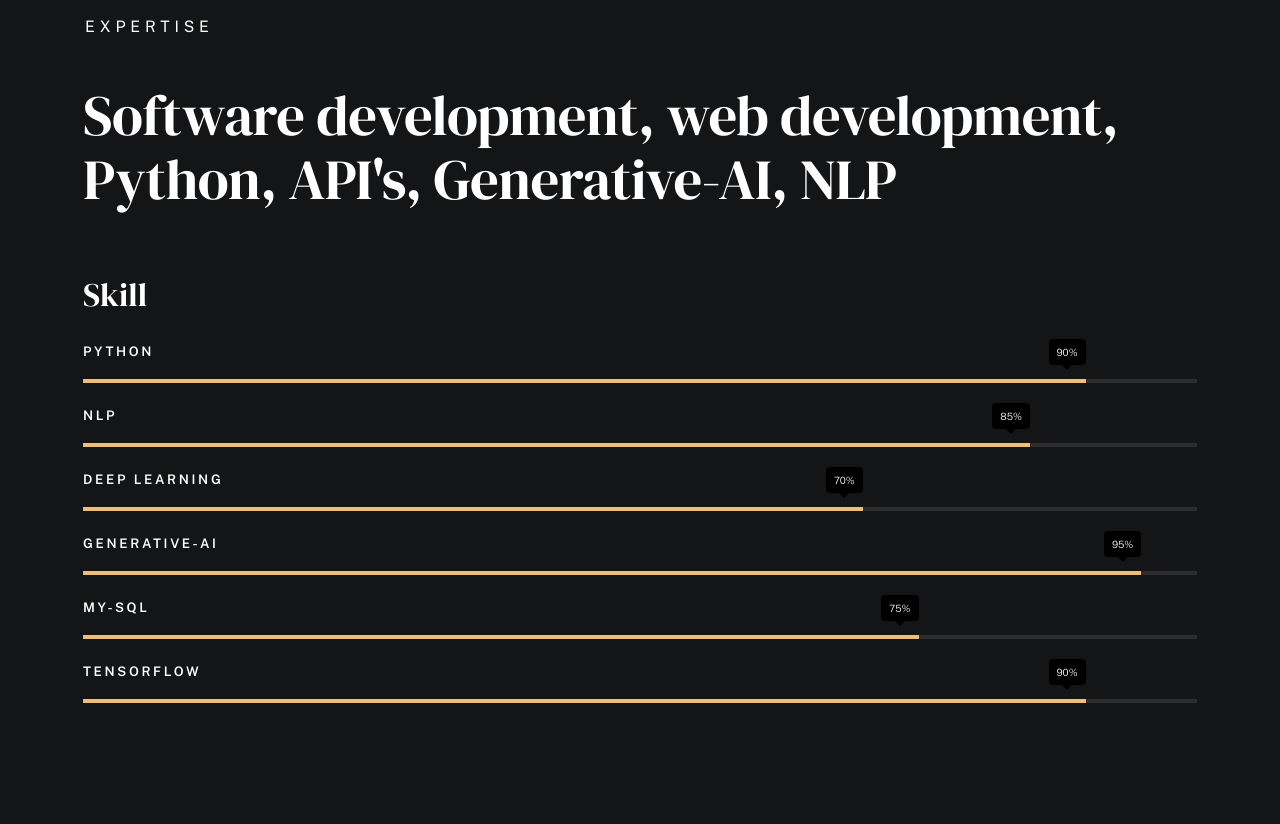
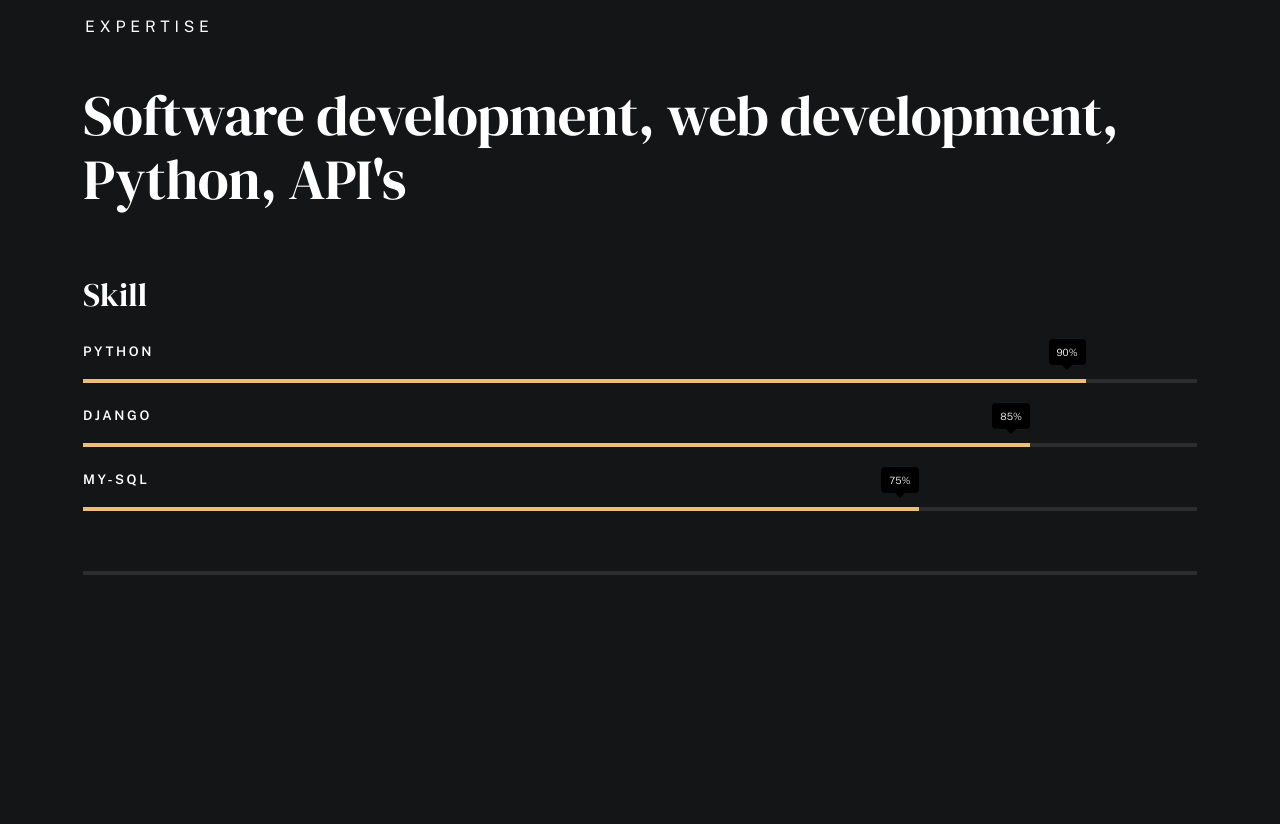
Before and after one commit to prabalgautam05/profile, a plain HTML site: page index.html in a window 1280 px wide. Shown: the part 2314-3138 px from the top of the page. Drawn offline with nearby package versions, Linux system fonts and the light colour scheme; a web font is replaced by a local one.

Commit message:
update skill sections

```diff
--- a/index.html
+++ b/index.html
@@ -168,8 +168,8 @@
                                 <li>web development</li>
                                 <li>Python</li>
                                 <li>API's</li>
-                                <li>Generative-AI</li>
-                                <li>NLP</li>
+                                <!-- <li>Generative-AI</li>
+                                <li>NLP</li> -->
                             </ul>
                             <h3 class="u-add-bottom">Skill</h3>
 
@@ -182,10 +182,10 @@
                                 <li>
                                     <div
                                         class="progress percent85"><span>85%</span></div>
-                                    <strong>NLP</strong>
+                                    <strong>Django</strong>
                                 </li>
                                 <li>
-                                    <div
+                                    <!-- <div
                                         class="progress percent70"><span>70%</span></div>
                                     <strong>Deep Learning</strong>
                                 </li>
@@ -194,16 +194,16 @@
                                         class="progress percent95"><span>95%</span></div>
                                     <strong>Generative-AI</strong>
                                 </li>
-                                <li>
+                                <li> -->
                                     <div
                                         class="progress percent75"><span>75%</span></div>
                                     <strong>My-SQL</strong>
                                 </li>
                                 <li>
-                                    <div
+                                    <!-- <div
                                         class="progress percent90"><span>90%</span></div>
                                     <strong>TensorFlow</strong>
-                                </li>
+                                </li> -->
                             </ul>
 
                         </div>
@@ -229,7 +229,7 @@
                                     <h5 class="timeline__meta">Customer
                                         Support Executive</h5>
                                     <p class="timeline__timeframe">Dec,2024
-                                        - Present <br>Jan,2024-
+                                        - Feb,2025 <br>Jan,2024-
                                         Feb,2024(Intern)</p>
                                 </div>
                                 <div class="timeline__desc">
```
